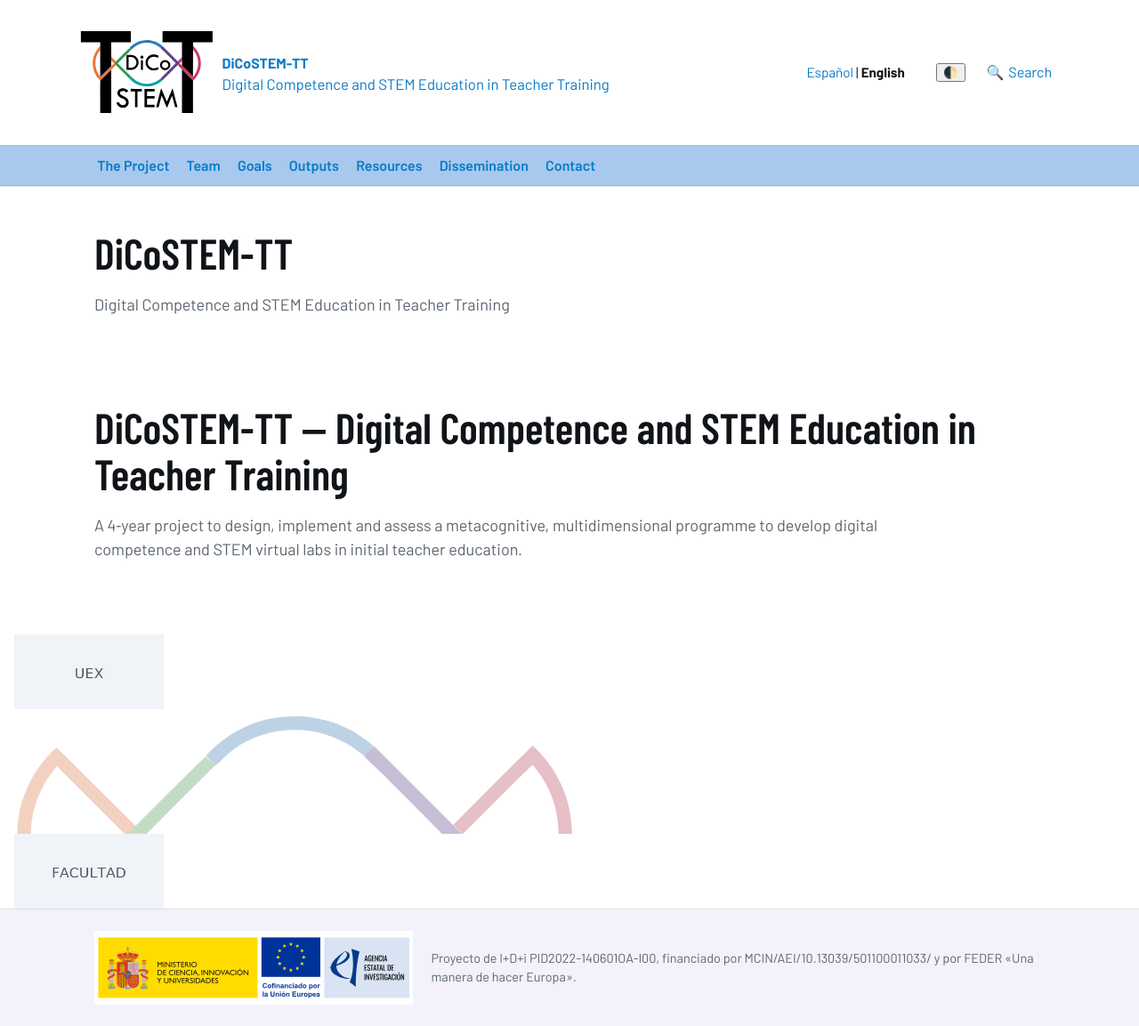
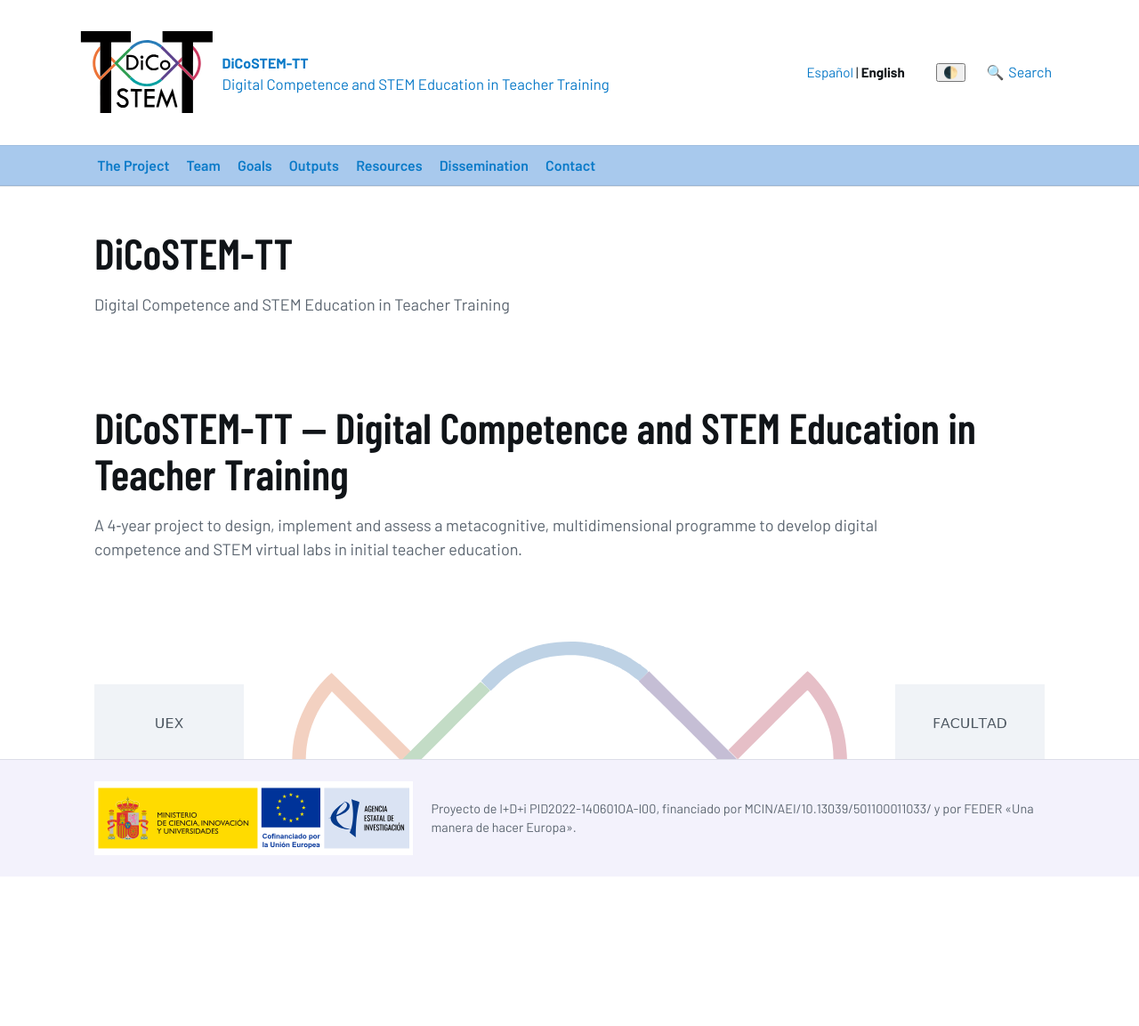
Before and after one commit to DiCoSTEM-TT/dicostem-tt.github.io, a Jekyll site: the page built from en/index.md, in a window 1280 px wide. Shown: the whole page at 89% size. Built offline with Jekyll 4.4.1, drawn with Linux system fonts in a browser that asks for light colours; comment, search, counter and statistics services are not loaded; after the commit the page ends 985 px from its top, so only the background shows below that.

Commit message:
Update main.scss

```diff
--- a/assets/css/main.scss
+++ b/assets/css/main.scss
@@ -169,12 +169,14 @@
 [data-theme="dark"]{ --footer-brand-bg: #e6e9ee; } /* gris suave en dark */
 
 /* =============== Pre-footer: logos laterales + onda centrada =============== */
-.prefooter{
+.prefooter{ margin-top: 2rem; }
+
+/* Rejilla dentro de .container para alinear con el contenido */
+.pf-grid{
   display: grid;
   grid-template-columns: auto minmax(0, 1fr) auto; /* logo izq · onda · logo dcha */
   align-items: end;
-  gap: 1rem;
-  margin-top: 2rem;
+  gap: 1rem 2rem; /* un poco más de separación horizontal */
 }
 
 /* Mostrar onda clara por defecto; en dark, la versión oscura */
@@ -190,8 +192,8 @@
 }
 .pf-wave .wave > svg{
   display: block;
-  height: clamp(64px, 12vw, 140px); /* reduce presencia visual de la onda */
-  width: auto;                      /* mantiene proporción del viewBox */
+  height: clamp(64px, 12vw, 140px);
+  width: auto;
   max-width: 100%;
 }
 
@@ -199,17 +201,18 @@
 .pf-logo{
   display: flex;
   align-items: flex-end;
+  justify-content: center;   /* centrados dentro de su columna */
 }
-.pf-logo .logo-dark{ display: none; }                /* por defecto, claro */
+.pf-logo .logo-dark{ display: none; }
 [data-theme="dark"] .pf-logo .logo-light{ display: none; }
 [data-theme="dark"] .pf-logo .logo-dark{ display: block; }
 
-/* Tamaño de los logos (aplica a ambas versiones) */
+/* Tamaño de los logos (más grandes y responsivos) */
 .pf-logo img{
   display: block;
   width: auto;
   height: auto;
-  max-height: clamp(48px, 8vw, 84px); /* ↑ más grandes que antes */
+  max-height: clamp(48px, 8vw, 84px);
   object-fit: contain;
 }
 
@@ -235,16 +238,16 @@
 /* Logo institucional (SVG) con solo relleno de fondo */
 .footer-brand{
   display: block;
-  width: clamp(180px, 28vw, 360px); /* tamaño responsive por ancho */
+  width: clamp(180px, 28vw, 360px);
   height: auto;
-  background: var(--footer-brand-bg); /* relleno bajo la transparencia */
+  background: var(--footer-brand-bg);
   padding: 0;
   border: 0;
   box-shadow: none;
 }
 
 .fineprint{
-  min-width: 0;           /* permite quebrar líneas dentro del grid */
+  min-width: 0;
   font-size: .9rem;
   color: var(--muted);
   text-align: left;
```
